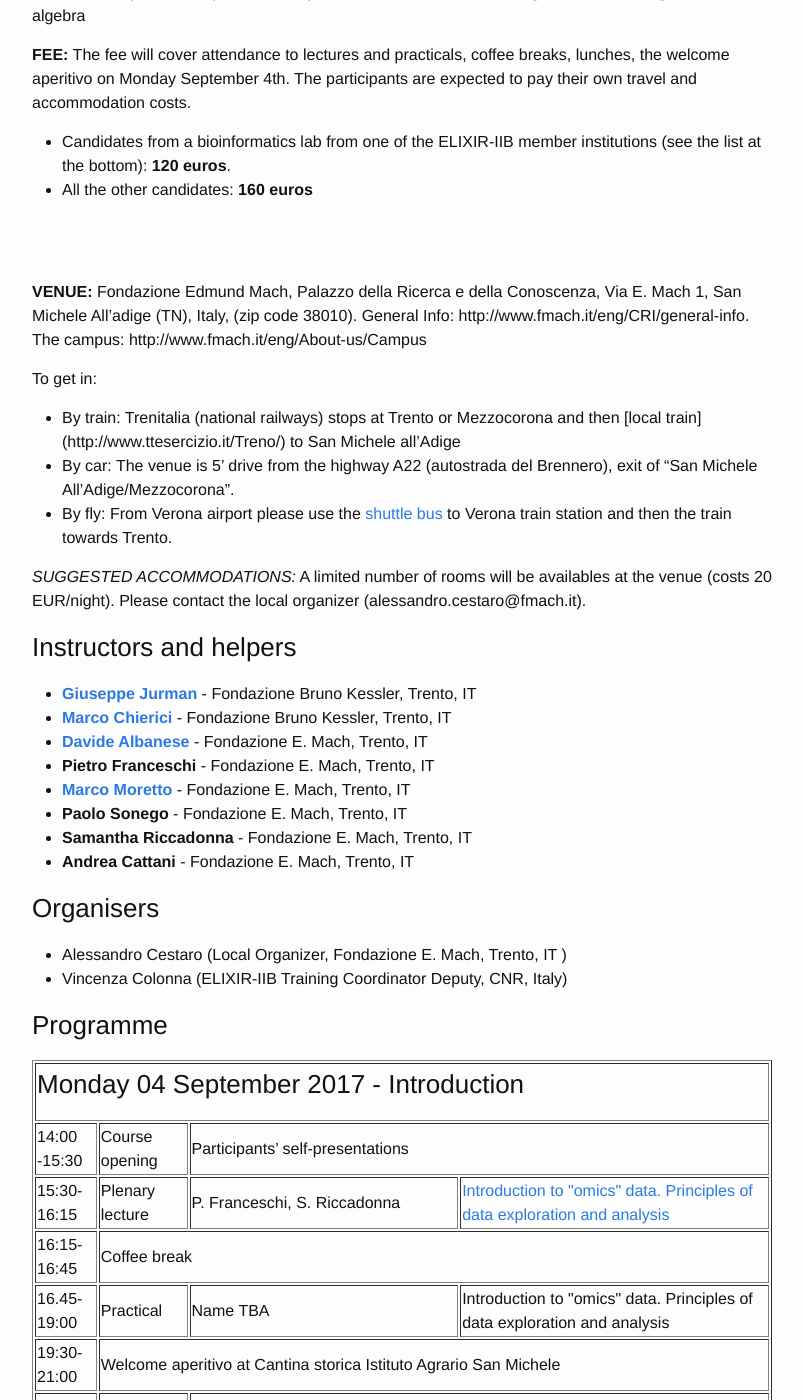
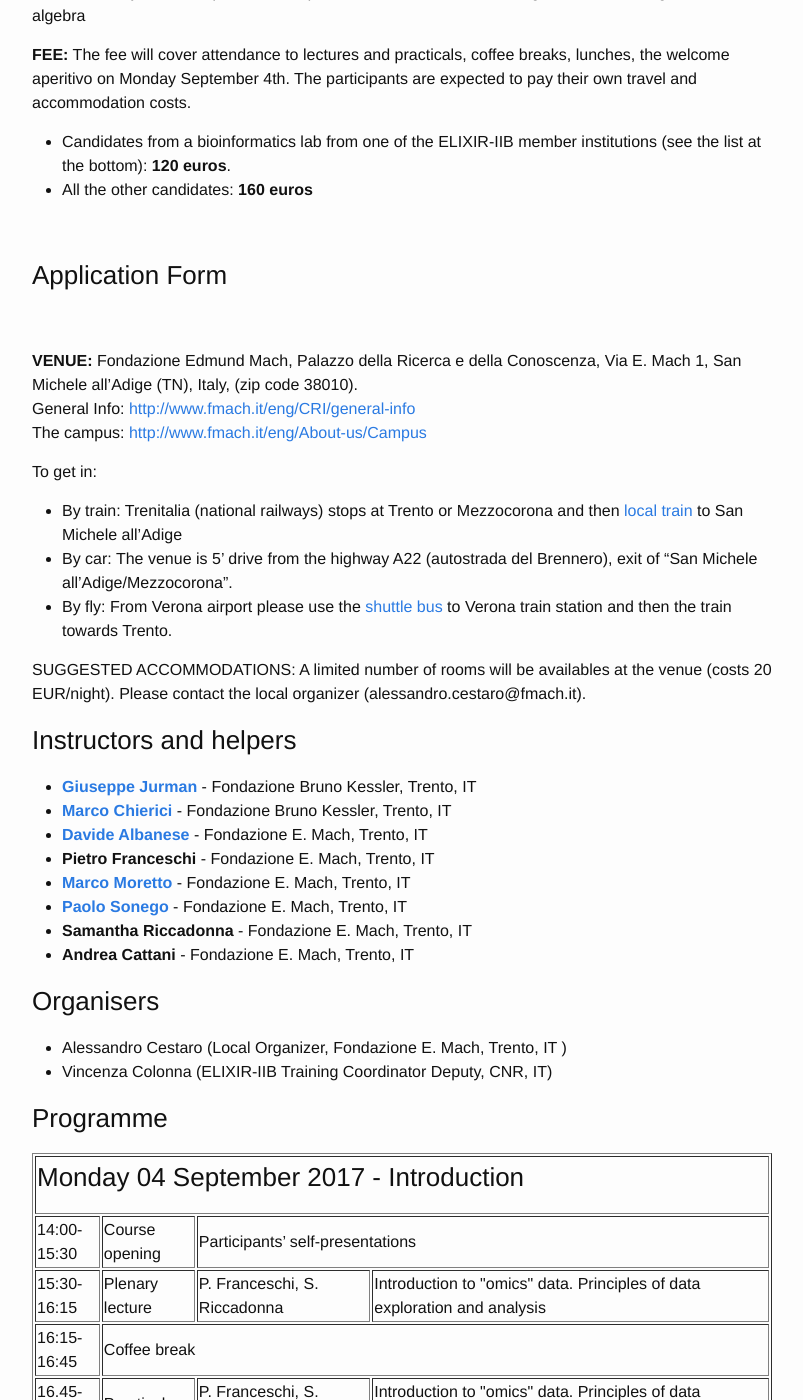
Before and after one commit to ELIXIR-IIB-training/website, a Jekyll site: the page built from _posts/2017-09-04-MachineLearning-Trento.md, in a window 1280 px wide and 1400 px high, scrolled down 1395 px. Shown: the whole window, without its empty margins (238-1041 px from the left). Built offline with Jekyll 4.4.1, drawn with Linux system fonts in a browser that asks for light colours; some of the changed text lies outside the part shown.

Commit message:
Logos and Programme Updates

```diff
--- a/_posts/2017-09-04-MachineLearning-Trento.md
+++ b/_posts/2017-09-04-MachineLearning-Trento.md
@@ -12,8 +12,8 @@ description: The course will provide an introduction to machine learning techniq
 <table border="0" width="600">
   <tr>
     <td><img src="../../../img/logo_elixir_italy.jpg" height="100"></td>
-    <td><img src="../../../img/logo_FBK" height="100"></td>
-    <td><img src="../../../img/logo_FEM" height="100"></td>
+    <td><img src="../../../img/Logo_fbk.jpeg" height="80" width="170"></td>
+    <td><img src="../../../img/Logo_fem.png" height="80" width="150"></td>
   </tr>
 </table>
 
@@ -62,20 +62,20 @@ The fee will cover attendance to lectures and practicals, coffee breaks, lunches
   - All the other candidates: **160 euros**
 
 <br>
-<!-- ### [Application Form](tba) -->
+### Application Form
+<!-- ### [Application Form](https://drive.google.com/drive/folders/0B7L-F50BNz0_NHJ3VThXT3A2VUE) -->
 <br>
 
 **VENUE:**
- Fondazione Edmund Mach, Palazzo della Ricerca e della Conoscenza, Via E. Mach 1, San Michele All'adige (TN), Italy, (zip code 38010).
-General Info: http://www.fmach.it/eng/CRI/general-info.
-The campus: http://www.fmach.it/eng/About-us/Campus
+ Fondazione Edmund Mach, Palazzo della Ricerca e della Conoscenza, Via E. Mach 1, San Michele all'Adige (TN), Italy, (zip code 38010).<br> General Info: [http://www.fmach.it/eng/CRI/general-info](http://www.fmach.it/eng/CRI/general-info)<br>
+The campus: [http://www.fmach.it/eng/About-us/Campus](http://www.fmach.it/eng/About-us/Campus)
 
 To get in:
-   - By train: Trenitalia (national railways) stops at Trento or Mezzocorona and then [local train] (http://www.ttesercizio.it/Treno/) to San Michele all'Adige
-   - By car: The venue is 5' drive from the highway A22 (autostrada del Brennero), exit of "San Michele All'Adige/Mezzocorona".
+   - By train: Trenitalia (national railways) stops at Trento or Mezzocorona and then [local train](http://www.ttesercizio.it/Treno/) to San Michele all'Adige
+   - By car: The venue is 5' drive from the highway A22 (autostrada del Brennero), exit of "San Michele all'Adige/Mezzocorona".
    - By fly: From Verona airport please use the [shuttle bus](http://www.aeroportoverona.it/en/aerobus_t2) to Verona train station and then the train towards Trento.
 
-*SUGGESTED ACCOMMODATIONS:*
+SUGGESTED ACCOMMODATIONS:
 A limited number of rooms will be availables at the venue (costs 20 EUR/night). Please contact the local organizer (alessandro.cestaro@fmach.it).
 
 <!-- info_alberghi_san_michele_trento.docx -->
@@ -87,14 +87,14 @@ A limited number of rooms will be availables at the venue (costs 20 EUR/night).
 - [**Davide Albanese**](../../../instructors/davide_albanese.html) - Fondazione E. Mach, Trento, IT
 - **Pietro Franceschi** - Fondazione E. Mach, Trento, IT
 - [**Marco Moretto**](../../../instructors/marco_moretto.html) - Fondazione E. Mach, Trento, IT
-- **Paolo Sonego** - Fondazione E. Mach, Trento, IT
+- [**Paolo Sonego**](../../../instructors/paolo_sonego.html) - Fondazione E. Mach, Trento, IT
 - **Samantha Riccadonna** - Fondazione E. Mach, Trento, IT
 - **Andrea Cattani**  - Fondazione E. Mach, Trento, IT
 <br>
 
 ### Organisers
 - Alessandro Cestaro (Local Organizer, Fondazione E. Mach, Trento, IT )
-- Vincenza Colonna (ELIXIR-IIB Training Coordinator Deputy, CNR, Italy)
+- Vincenza Colonna (ELIXIR-IIB Training Coordinator Deputy, CNR, IT)
 <br>
 
 ### Programme
@@ -104,15 +104,15 @@ A limited number of rooms will be availables at the venue (costs 20 EUR/night).
    <td colspan="4"><h3>Monday 04 September 2017 - Introduction </h3></td>
 </tr>
 <tr>
-   <td>14:00 -15:30</td>
+   <td>14:00-15:30</td>
    <td>Course opening</td>
    <td colspan="2">Participants’ self-presentations</td>
 </tr>
 <tr>
    <td>15:30-16:15</td>
    <td>Plenary lecture </td>
-   <td>P. Franceschi, S. Riccadonna</td>
-   <td><a href="linktolecturematerial ">Introduction to "omics" data. Principles of data exploration and  analysis </a> </td>
+   <td >P. Franceschi, S. Riccadonna</td>
+   <td>Introduction to "omics" data. Principles of data exploration and  analysis</td>
 </tr>
 <tr>
    <td>16:15-16:45</td>
@@ -121,7 +121,7 @@ A limited number of rooms will be availables at the venue (costs 20 EUR/night).
 <tr>
    <td>16.45-19:00</td>
    <td>Practical</td>
-   <td>Name TBA</td>
+   <td>P. Franceschi, S. Riccadonna</td>
    <td>Introduction to "omics" data. Principles of data exploration and  analysis </td>
 </tr>
 <tr>
@@ -159,7 +160,7 @@ A limited number of rooms will be availables at the venue (costs 20 EUR/night).
    <td>14:30-16:15</td>
    <td>Lecture</td>
    <td>D. Albanese, P. Franceschi, S. Ricadonna</td>
-   <td><a href="linktolecturematerial ">Machine Learning: introduction and applications to biological data. Classification basics, model selection and prediction.</a></td>
+   <td>Machine Learning: introduction and applications to biological data. Classification basics, model selection and prediction</td>
 </tr>
 <tr>
 <td>16:15-16:45</td>
@@ -202,7 +205,7 @@ A limited number of rooms will be availables at the venue (costs 20 EUR/night).
    <td>14:30-16:15</td>
    <td> Lecture </td>
    <td>M. Chierici, G. Jurman </td>
-   <td><a href="linktolecturematerial ">The Data Analysis Plan (DAP) - intro to unbiased pipelines for (binary) classification.</a></td>
+   <td>The Data Analysis Plan (DAP) - intro to unbiased pipelines for (binary) classification</td>
 </tr>
 <tr>
 <td>16:15-16:45</td>
@@ -222,10 +226,10 @@ A limited number of rooms will be availables at the venue (costs 20 EUR/night).
    <td colspan="2">Recap of previous lessons by participants</td>
 </tr>
 <tr>
-   <td>9.25-10:00</td>
+   <td>9:25-10:00</td>
    <td>Lecture</td>
    <td>M. Moretto, A. Cestaro</td>
-   <td><a href="linktolecturematerial ">Gene prediction methods as an example of ML on genomic data. </a></td>
+   <td>Gene prediction methods as an example of ML on genomic data</td>
 </tr>
 <tr>
 <td>10:00-10:30</td>
```
Also changed, not shown: other parts of _posts/2017-09-04-MachineLearning-Trento.md (+18 -13 lines).
